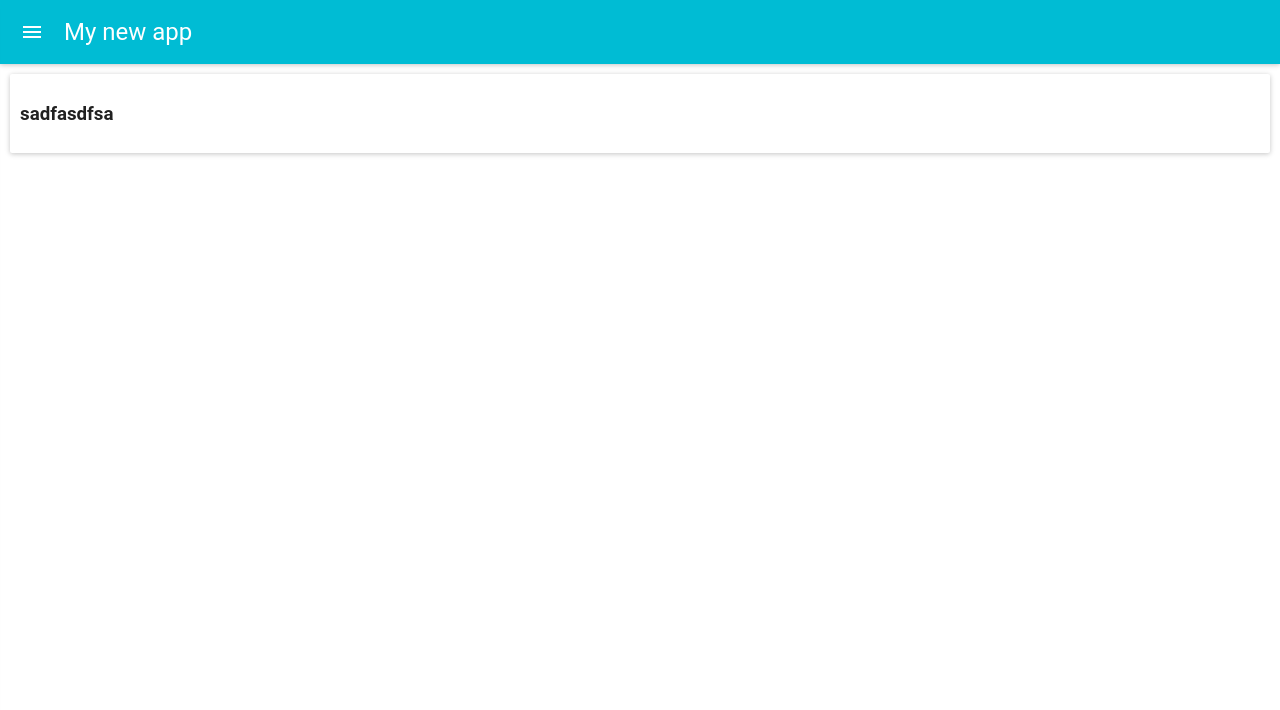
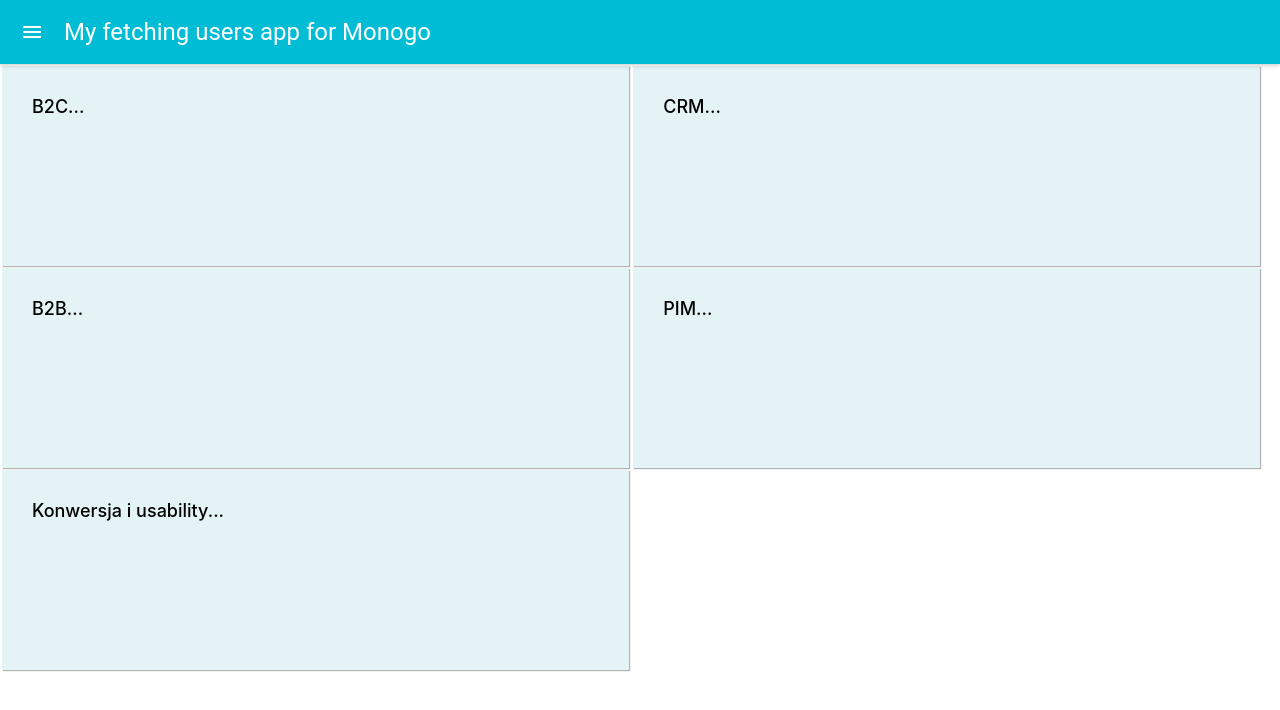
Before and after one commit to AndrzejRokosz/monogo-recruitment-task, a React (Create React App) app: page /about in a window 1280 px wide. Shown: the top 710 px of the page. Built offline with nearby package versions, Linux system fonts and the light colour scheme.

Commit message:
some styling added + about section

```diff
--- a/src/Navigation/Router.js
+++ b/src/Navigation/Router.js
@@ -14,7 +14,7 @@ const style = {
 
 class Router extends React.Component {
     state = {
-        title: 'My new app',
+        title: 'My fetching users app for Monogo ',
         isDrawerOpen: false
     }
 
@@ -47,7 +47,7 @@ class Router extends React.Component {
 
                     <Route path="/" exact component={ListView} />
                     <Route path="/list" exact component={ListView} />
-                    <Route path="/list/:currentPage" component={ListView}/>
+                    <Route path="/list/:userId" component={ListView}/>
                     <Route path="/about" component={AboutView} />
                 </div>
             </BrowserRouter>
--- a/src/View/AboutView.js
+++ b/src/View/AboutView.js
@@ -1,20 +1,13 @@
 import React from 'react'
-import { Paper } from 'material-ui'
+import '../styles/about.css'
 
-const style = {
-    paper: {
-        margin: '10px',
-        padding: '10px'
-    }
-}
 const AboutView = (props) => (
-    <Paper
-        style={style.paper}
-    >
-    <h3>
-sadfasdfsa
-    </h3>
-    </Paper>
+    <div className='about-container' >
+    <div className='about-info'>B2C...</div>
+    <div className='about-info'>CRM...</div>
+    <div className='about-info'>B2B...</div>
+    <div className='about-info'>PIM...</div>
+    <div className='about-info'>Konwersja i usability...</div>
+    </div>
 )
-
 export default AboutView
--- a/src/View/ListView.js
+++ b/src/View/ListView.js
@@ -12,6 +12,7 @@ class ListView extends React.Component {
         dataPerPage: 5,
         searchedText: ''
     }
+
     componentDidMount() {
         fetch(`https://randomuser.me/api?results=${NUMBER_OF_USERS_TO_BE_FETCHED}`)
             .then(response => response.json())
@@ -25,10 +26,18 @@ class ListView extends React.Component {
     }
 
     getCurrentPageData = () => {
+
         const { data, currentPage, dataPerPage } = this.state
         const indexOfLastDataSetOnThePage = currentPage * dataPerPage
         const indexOfFirstDataSetOnThePage = indexOfLastDataSetOnThePage - dataPerPage
-        return data.slice(indexOfFirstDataSetOnThePage, indexOfLastDataSetOnThePage)
+
+        const filteredData = data ?
+            data.filter(user => (
+                unifyString(user.name.last)
+                    .includes(unifyString(this.state.searchedText))
+            ))
+            : data;
+        return filteredData.slice(indexOfFirstDataSetOnThePage, indexOfLastDataSetOnThePage)
     }
 
     prevPageClickHandler = () => {
@@ -63,18 +72,15 @@ class ListView extends React.Component {
                             floatingLabelText="Search user by last name"
                             onChange={this.onSearchedTextChangeHandler}
                         />
-
-                        {this.getCurrentPageData() ?
+                        {
+                            this.getCurrentPageData() ?
                                 this.getCurrentPageData().map ?
                                     this.getCurrentPageData()
-                                    .filter(user => (
-                                        unifyString(user.name.last)
-                                            .includes(unifyString(this.state.searchedText))
-                                    ))
                                         .map(user => (
                                             <div
                                                 className='single-user-container'
                                                 key={user.email}
+
                                             >
                                                 <img className='user-container__image' src={user.picture.large} alt='user' />
                                                 <div>{`${user.name.last} ${user.name.first}  Age: ${user.dob.age}`}</div>
--- /dev/null
+++ b/src/styles/about.css
@@ -0,0 +1,28 @@
+.about-container {
+    display: flex;
+    flex-wrap: wrap;
+    width:100%;
+    margin:0 ;
+    padding:0;
+}
+.about-info{
+    box-sizing: border-box;
+    width:49%;
+    height:200px;
+    margin:2px 2px 0px 2px;
+    padding:30px;
+    background-color:  rgba(211, 236, 240, 0.603);
+    box-shadow: 1px 1px 1px rgba(0, 0, 0, 0.3);
+    font-size: 18px;
+font-weight: 500;
+}
+
+@media screen and (max-width: 465px){
+    .about-info{
+    width:100%;
+
+    }
+    .about-container{
+    overflow: hidden;
+    }
+}
--- a/src/styles/listView.css
+++ b/src/styles/listView.css
@@ -20,7 +20,6 @@
     margin:5px 0;
     text-align: center;
     padding: 10px;
-
     box-shadow: 1px 1px 1px rgba(0, 0, 0, 0.3);
 }
 .single-user-container:nth-child(even){
```
Also changed, not shown: src/utils/unifyString.js (+5 -7 lines). Lines whose indentation alone changed are shown as unchanged.
